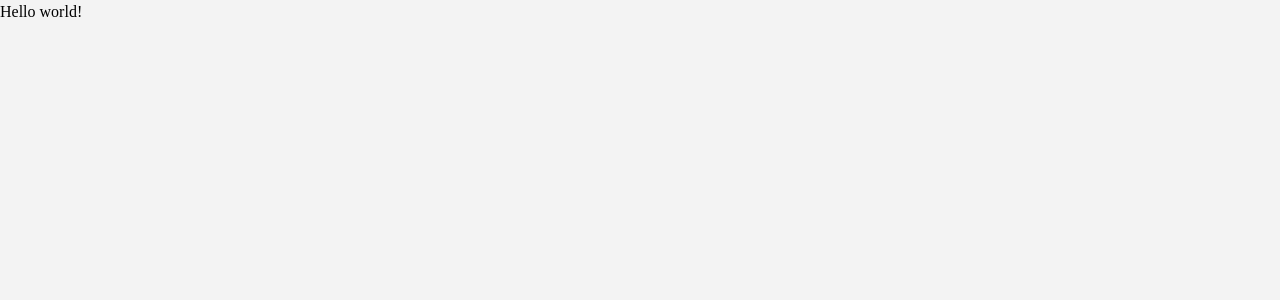
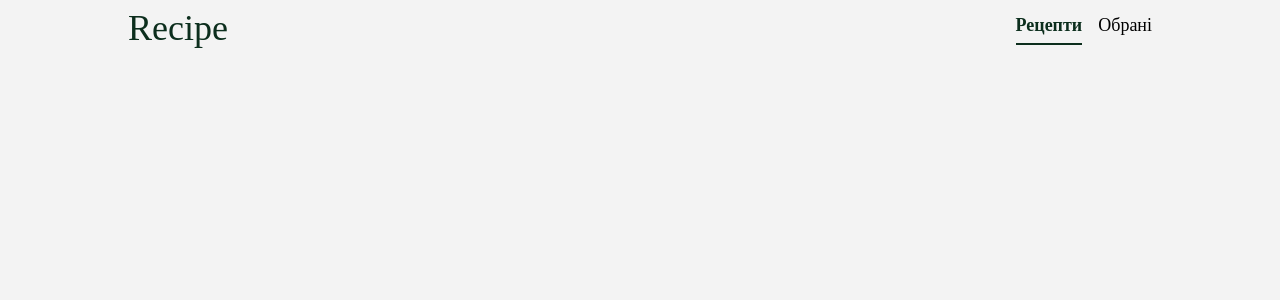
Before and after one commit to Dreyclin/recipes, a React (Create React App) app: page / in a window 1280 px wide. Shown: the top 300 px of the page. Built offline with nearby package versions, Linux system fonts and the light colour scheme.

Commit message:
Styled: header layout

```diff
--- a/src/App.tsx
+++ b/src/App.tsx
@@ -1,9 +1,10 @@
 import React from 'react';
+import Header from './components/Header/Header';
 
 function App() {
   return (
-    <div className="App">
-      <h1 className=''>Hello world!</h1>
+    <div className="w-4/5 mx-auto py-2 relative">
+      <Header />
     </div>
   );
 }
--- a/src/components/Header/Header.tsx
+++ b/src/components/Header/Header.tsx
@@ -1,8 +1,12 @@
 import React from 'react'
+import Nav from './Nav'
 
 const Header = () => {
   return (
-    <div>Header</div>
+    <div className='flex justify-between items-center'>
+        <h1 className='title_text'>Recipe</h1>
+        <Nav />
+    </div>
   )
 }
 
--- a/src/components/Header/Nav.tsx
+++ b/src/components/Header/Nav.tsx
@@ -1,8 +1,17 @@
 import React from 'react'
+
 
 const Nav = () => {
   return (
-    <div>Nav</div>
+    <nav className=''>
+      <ul className='hidden gap-4 sm:flex'>
+        <li className='nav-item text-lg chosen_link'><a href="/">Рецепти</a></li>
+        <li className='nav-item text-lg'><a href="/">Обрані</a></li>
+      </ul>
+      <div className="w-10 sm:hidden">
+        <img src="assets/images/burger.png" alt="" />
+      </div>
+    </nav>
   )
 }
 
--- a/src/index.css
+++ b/src/index.css
@@ -6,3 +6,35 @@ body {
     font-family: 'Times New Roman', Times, serif;
     background-color: #f3f3f3;
 }
+
+.title_text {
+    @apply text-4xl text-[#0c2e1d]
+}
+
+.chosen_link {
+    @apply text-[#0c2e1d] font-bold pb-1 border-b-2 border-[#0c2e1d]
+}
+
+.nav-item{
+    position: relative;
+    transition: 0.3s ease-in-out;
+}
+
+.nav-item::after {
+    content: '';
+    position: absolute;
+    left: 0;
+    bottom: 0;
+    height: 2px;
+    width: 0;
+    background-color: #0c2e1d;
+    transition: width 0.3s ease-in-out;
+}
+
+.nav-item:hover:not(.chosen_link) {
+    color: #0c2e1d;
+}
+
+.nav-item:hover:not(.chosen_link)::after {
+    width: 100%;
+}
```
Also changed, not shown: public/assets/images/burger.png (added).
